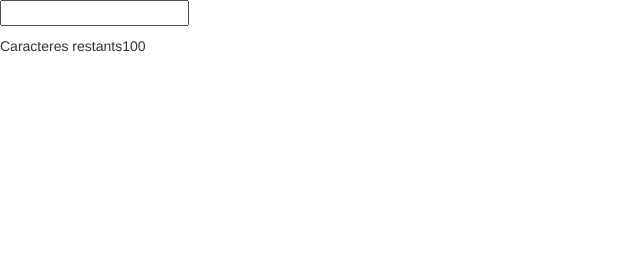
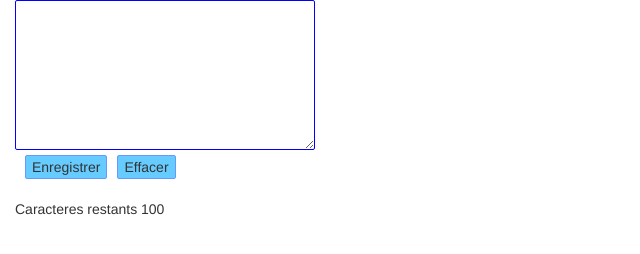
Before and after one commit to simplon-montreuil-promo4/angular-workshop, a website: page exochap3/exo1/index.html in a window 1280 px wide. Shown: the whole page, without its empty margins (0-640 px from the left). Drawn offline with nearby package versions, Linux system fonts and the light colour scheme.

Commit message:
exo1 fini

```diff
--- a/exochap3/exo1/app.js
+++ b/exochap3/exo1/app.js
@@ -9,4 +9,15 @@ if($scope.note.length > $scope.maxLength) {
 }
 
 });
+//ng-click s'utilise avec une fonction, en
+//dehors de watch ici
+//dans le html on apelle la fonction donc avec les()
+$scope.sauvegarder = function (){
+	$scope.save = "BRAVO c'est sauvegardeeeeeeeee !";
+};
+
+$scope.effacer = function() {
+	$scope.note = "";
+}
+
 }]);
--- a/exochap3/exo1/css/styles.css
+++ b/exochap3/exo1/css/styles.css
@@ -0,0 +1,32 @@
+.container {
+margin: 0;
+}
+
+
+.champ-note {
+	width: 300px;
+	height: 150px;
+	border: 1px solid blue;
+	border-radius: 2px;
+	font-size: 12px;
+	text-align: left;
+	padding-left:0;
+    padding-top:0;
+    padding-bottom:0.4em;
+    padding-right: 0.4em;
+}
+
+.container p {
+	margin-top: 20px;
+}
+
+.options {
+	display: flex;
+}
+
+.options button {
+	background-color: #66CCFF;
+	border: 1px solid #6699FF;
+	border-radius: 2px;
+	margin-left: 10px;
+}
--- a/exochap3/exo1/index.html
+++ b/exochap3/exo1/index.html
@@ -4,14 +4,21 @@
 	<title>Workshop Angular</title>
 	<link href="https://s3.amazonaws.com/codecademy-content/projects/bootstrap.min.css" rel="stylesheet" />
 	<script src ="https://ajax.googleapis.com/ajax/libs/angularjs/1.5.3/angular.min.js"></script>
-	<link rel="css/styles.css" type="text/css" href="">
+	 <link type="text/css" rel="stylesheet" href="css/styles.css">
 	<script src="app.js" type="text/javascript"></script>
 </head>
 <body ng-controller="MainCtrl">
- 	<input type "text" ng-model ='note'/>
- 	<p>{{note}}</p>
- 	  <div>
- 	  <p>Caracteres restants{{maxLength - note.length}} </p>
+<div class="container">
+ 	<textarea class = "champ-note" type "text" ng-model ='note'></textarea>
+ 	<div class="options">
+ 	<button ng-click="sauvegarder()">Enregistrer</button>
+ 	<button ng-click = "effacer()">Effacer</button>
+ 	</div>
+ 	<p>Caracteres restants {{maxLength - note.length}} </p>
+ 	<p>{{save}}</p>
+ 		<!-- ici on apelle notre scope -->
 </div>
-</body>
+
+
+ 	  </body>
 </html>
```
Also changed, not shown: 1 other file.
